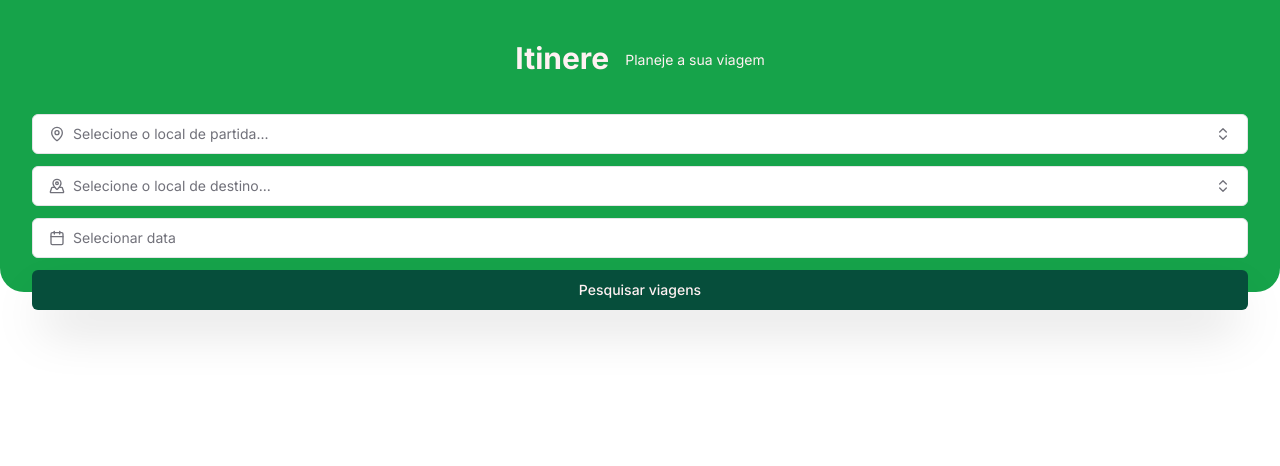
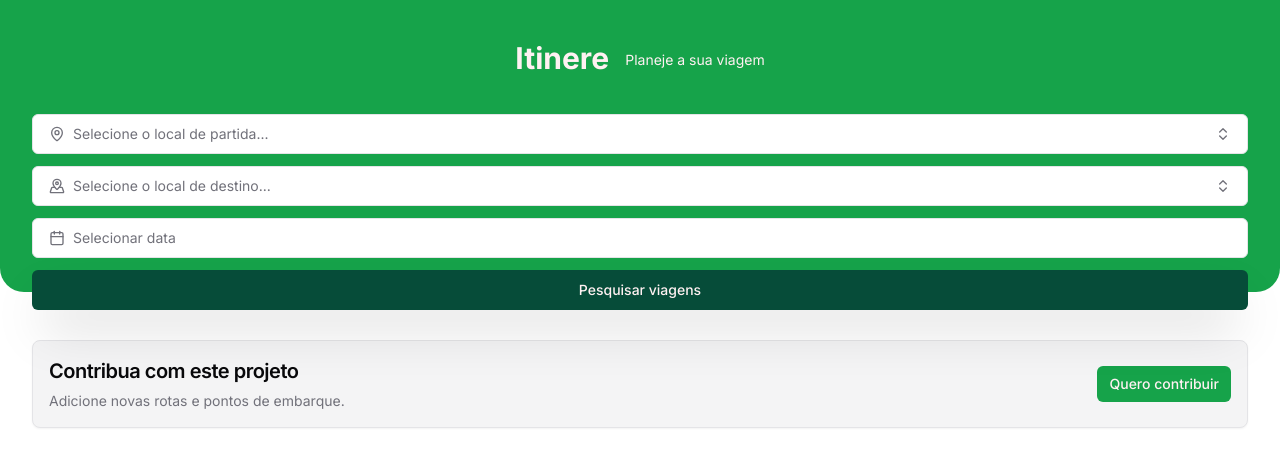
Before and after one commit to isacgpaz/itinere-app, a Next.js app: page / in a window 1280 px wide. Shown: the top 466 px of the page. Built offline with nearby package versions, Linux system fonts and the light colour scheme.

Commit message:
feat: collaborator banner

```diff
--- a/src/app/globals.css
+++ b/src/app/globals.css
@@ -12,8 +12,8 @@
     --popover-foreground: 240 10% 3.9%;
     --primary: 142.1 76.2% 36.3%;
     --primary-foreground: 355.7 100% 97.3%;
-    --secondary: 240 4.8% 95.9%;
-    --secondary-foreground: 240 5.9% 10%;
+    --secondary: 164 86% 16%;
+    --secondary-foreground: 355.7 100% 97.3%;
     --muted: 240 4.8% 95.9%;
     --muted-foreground: 240 3.8% 46.1%;
     --accent: 240 4.8% 95.9%;
--- a/src/app/page.tsx
+++ b/src/app/page.tsx
@@ -1,9 +1,14 @@
+import { CollaboratorsBanner } from "@/components/collaborators-banner";
 import { Header } from "@/components/header";
 
 export default function Home() {
   return (
-    <>
+    <main>
       <Header />
-    </>
+
+      <div className="mt-12">
+        <CollaboratorsBanner className="mx-8" />
+      </div>
+    </main>
   );
 }
--- /dev/null
+++ b/src/components/collaborators-banner/index.tsx
@@ -0,0 +1,32 @@
+import { cn } from "@/lib/utils";
+import {
+  Card,
+  CardDescription,
+  CardFooter,
+  CardHeader,
+  CardTitle,
+} from "../ui/card";
+import { Button } from "../ui/button";
+
+export function CollaboratorsBanner({
+  className,
+  ...props
+}: React.HTMLAttributes<HTMLDivElement>) {
+  return (
+    <Card
+      {...props}
+      className={cn(className, "p-4 flex justify-between gap-6 bg-muted")}
+    >
+      <CardHeader className="p-0">
+        <CardTitle className="text-xl ">Contribua com este projeto</CardTitle>
+        <CardDescription className="">
+          Adicione novas rotas e pontos de embarque.
+        </CardDescription>
+      </CardHeader>
+
+      <CardFooter className="p-0">
+        <Button size="sm">Quero contribuir</Button>
+      </CardFooter>
+    </Card>
+  );
+}
--- a/src/components/header/index.tsx
+++ b/src/components/header/index.tsx
@@ -2,7 +2,7 @@ import { TravelSearch } from "./travel-search";
 
 export function Header() {
   return (
-    <header className="flex flex-col items-center gap-6 px-8 h-1/4 rounded-b-3xl bg-primary pt-10 pb-48">
+    <header className="flex flex-col items-center gap-6 px-8 h-1/4 rounded-b-3xl bg-green-600 pt-10 pb-48">
       <div className="flex items-center gap-4 text-primary-foreground">
         <span className="font-bold text-3xl">Itinere</span>
 
--- a/src/components/header/travel-search/index.tsx
+++ b/src/components/header/travel-search/index.tsx
@@ -82,10 +82,7 @@ export function TravelSearch() {
           )}
         />
 
-        <Button
-          className="bg-emerald-900 hover:bg-emerald-950 w-full shadow-2xl"
-          type="submit"
-        >
+        <Button variant="secondary" className="w-full shadow-2xl" type="submit">
           Pesquisar viagens
         </Button>
       </form>
--- a/tailwind.config.ts
+++ b/tailwind.config.ts
@@ -72,6 +72,10 @@ const config = {
         "accordion-down": "accordion-down 0.2s ease-out",
         "accordion-up": "accordion-up 0.2s ease-out",
       },
+      backgroundImage: {
+        "primary-gradient":
+          "linear-gradient(0deg, rgba(60,196,77,1) 0%, rgba(12,120,29,1) 100%)",
+      },
     },
   },
   plugins: [require("tailwindcss-animate")],
```
Also changed, not shown: 1 other file (tests, documents, lock files or other folders).
